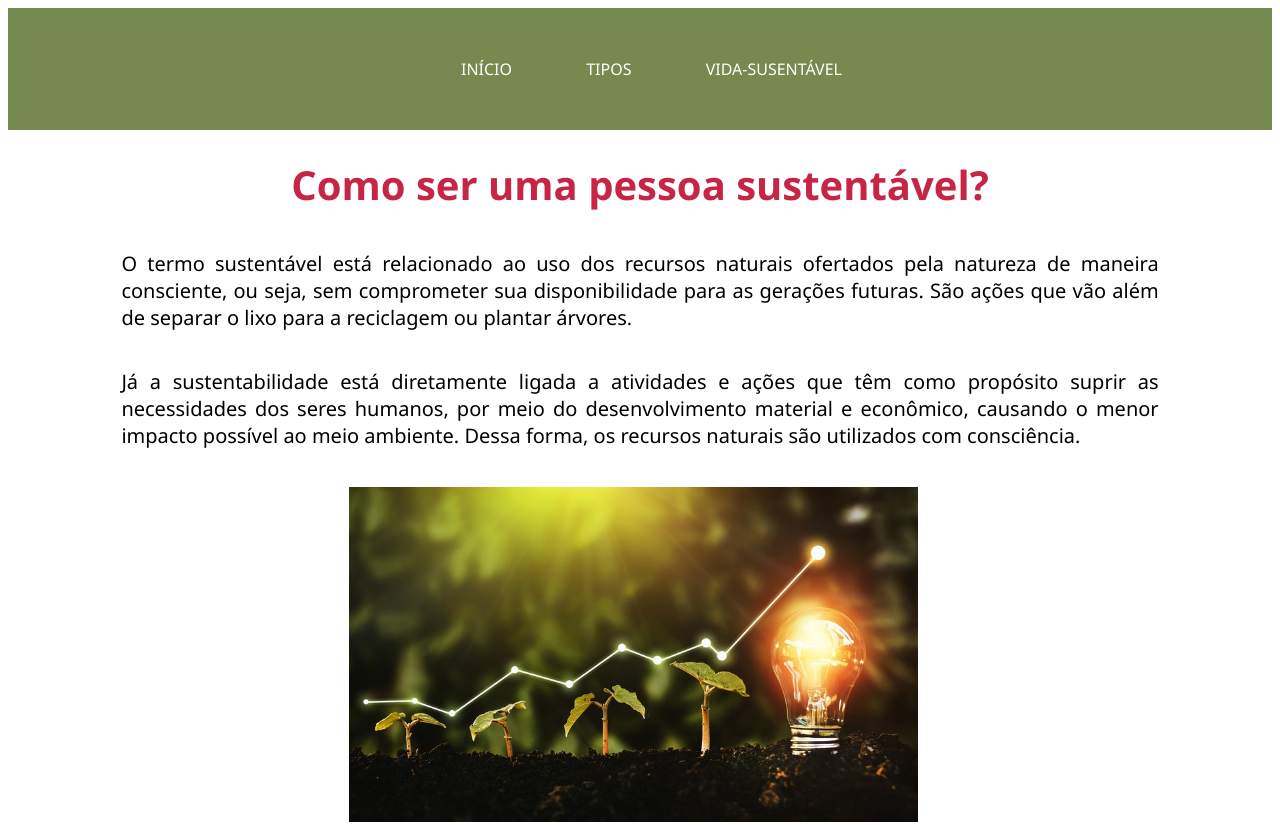
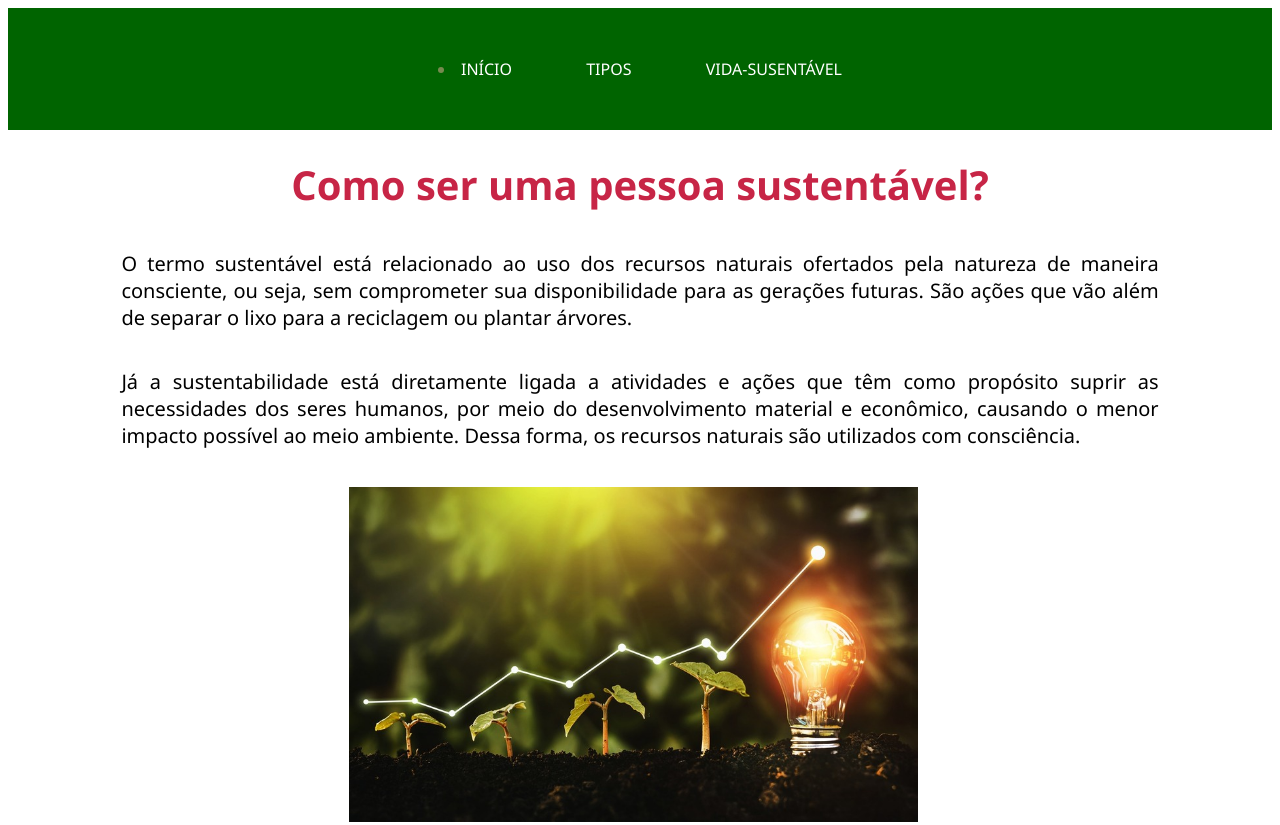
Before and after one commit to analuiza7/sustentabilidade-ambiental-agrinho-2024, a plain HTML site: page index.html in a window 1280 px wide. Shown: the top 825 px of the page. Drawn offline with Linux system fonts and the light colour scheme.

Commit message:
Update style.css

```diff
--- a/style.css
+++ b/style.css
@@ -1,6 +1,6 @@
 header{
     text-align: center;
-    background-color:#768a4f;
+    background-color:#006400;
     font-family:'Segoe UI', Tahoma, Geneva, Verdana, sans-serif;
 
 }
```
